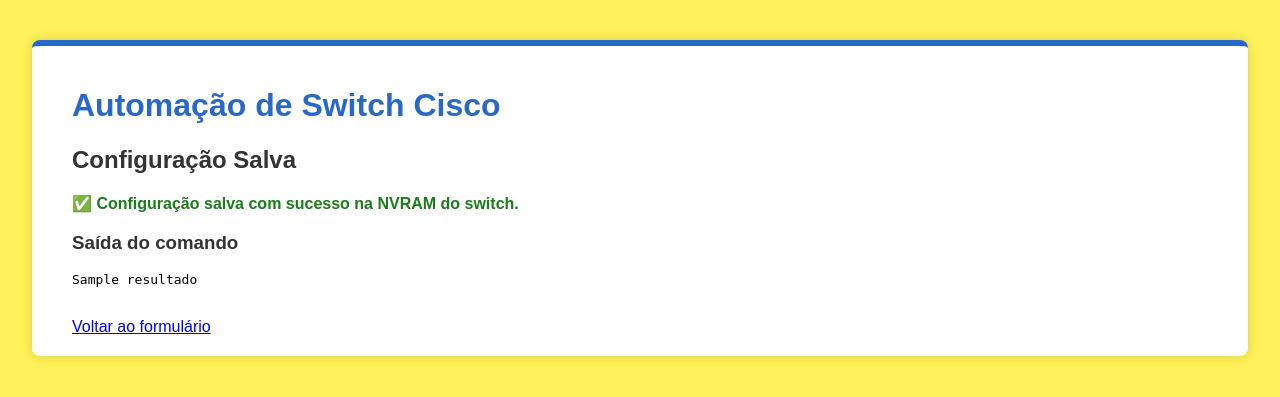
After one commit to cgmcosmo/automacao_sw_cisco_with_front, a Flask app: template templates/salvo.html in a window 1280 px wide. The commit adds this page. Shown: the top 397 px of the page. Run offline with Flask 3, Linux system fonts and the light colour scheme; the template is opened without the code that fills it: most values are stand-ins (such as "Sample title", 1, 10 or a date in 2020).

Commit message:
Adiciona rota /validar para auditoria sem aplicar configuracao e tela de confirmacao de salvamento

```diff
--- a/app.py
+++ b/app.py
@@ -5,6 +5,7 @@ from vlan_config import configurar_vlans
 from hostname_config import configurar_hostname
 from backup import fazer_backup
 from validation import validar_configuracao
+from save_config import salvar_configuracao
 
 app = Flask(__name__)
 
@@ -50,6 +51,41 @@ def aplicar():
         vlans=vlans,
         backup=caminho_backup,
         validacao=resultado_validacao,
+        somente_validacao=False,
+    )
+
+
+@app.route("/salvar", methods=["POST"])
+def salvar():
+    """
+    Conecta no switch e salva a configuração atual na NVRAM (write memory).
+    Chamado somente após o usuário confirmar que a validação foi bem-sucedida.
+    """
+    conexao = conectar_switch()
+    resultado = salvar_configuracao(conexao)
+    desconectar_switch(conexao)
+
+    return render_template("salvo.html", resultado=resultado)
+
+
+@app.route("/validar")
+def validar():
+    """
+    Conecta no switch e valida a configuração ATUAL (sem aplicar nada),
+    comparando com os valores padrão definidos em config.py.
+    Útil para auditar o switch sem alterar nenhuma configuração.
+    """
+    conexao = conectar_switch()
+    resultado_validacao = validar_configuracao(conexao, config.VLANS, config.HOSTNAME_TARGET)
+    desconectar_switch(conexao)
+
+    return render_template(
+        "result.html",
+        hostname=config.HOSTNAME_TARGET,
+        vlans=config.VLANS,
+        backup=None,
+        validacao=resultado_validacao,
+        somente_validacao=True,
     )
 
 
--- a/templates/index.html
+++ b/templates/index.html
@@ -23,4 +23,6 @@
 
     <button type="submit">Aplicar Configuração</button>
 </form>
+
+<p><a href="/validar">Apenas validar configuração atual (sem aplicar nada)</a></p>
 {% endblock %}
--- /dev/null
+++ b/templates/salvo.html
@@ -0,0 +1,13 @@
+{% extends "base.html" %}
+
+{% block content %}
+<h2>Configuração Salva</h2>
+
+<p class="sucesso">✅ Configuração salva com sucesso na NVRAM do switch.</p>
+
+<h3>Saída do comando</h3>
+<pre>{{ resultado }}</pre>
+
+<br>
+<a href="/">Voltar ao formulário</a>
+{% endblock %}
```
Also changed, not shown: templates/result.html (+6 -2 lines).
